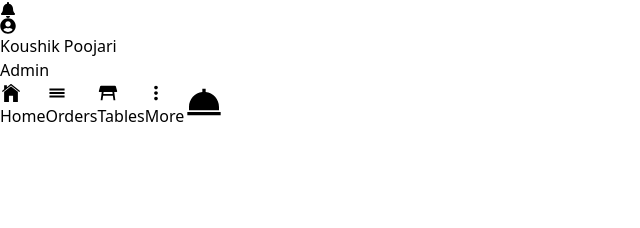
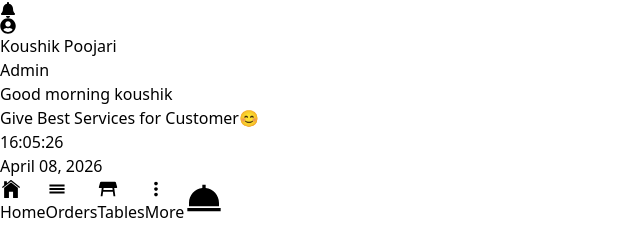
Before and after one commit to Veerajrao/DineDesk-POS-Management-System, a React (Vite) app: page / in a window 1280 px wide. Shown: the part 362-590 px from the top of the page, without its empty margins (0-640 px from the left). Built offline with nearby package versions, Linux system fonts and the light colour scheme.

Commit message:
added time and greetings

```diff
--- /dev/null
+++ b/src/components/home/Greetings.jsx
@@ -0,0 +1,44 @@
+import React, { useState,useEffect} from 'react'
+
+const Greetings = () => {
+  const [dateTime, setDateTime]=useState(new Date());
+
+
+  useEffect(() => {
+    const timer = setInterval(() => setDateTime (new Date()), 1000);
+    return () => clearInterval(timer);
+  }, []);
+
+
+  const formatDate = (date) => {
+  const months = [
+    'January', 'February', 'March', 'April', 'May', 'June',
+    'July', 'August', 'September', 'October', 'November', 'December'
+  ];
+
+    return `${months [date.getMonth()]} ${String(date.getDate()).padStart (2, '0')}, ${date.getFullYear()}`;
+
+  };
+
+
+  const formatTime = (date) =>
+    `${String(date.getHours()).padStart(2, "0")}:${String(
+    date.getMinutes()
+    ).padStart(2, "0")}:${String(date.getSeconds()).padStart (2, "0")}`;
+
+
+  return (
+    <div className='flex justify-between items-center px-8 mt-5'>
+      <div>
+        <h1 className='text-[#f5f5f5] text-2xl mb-2 font-semibold tracking-wide'>Good morning koushik</h1>
+        <p className='text-[#ababab] text-sm'>Give Best Services for Customer😊</p>
+      </div>
+      <div>
+        <h1 className='text-[#f5f5f5] text-3xl font-bold tracking-wide w-[130px]'>{formatTime(dateTime)}</h1>
+        <p className='text-[#ababab] text-sm'>{formatDate(dateTime)}</p>
+      </div>
+    </div>
+  )
+}
+
+export default Greetings
--- a/src/pages/Home.jsx
+++ b/src/pages/Home.jsx
@@ -1,10 +1,13 @@
 import React from "react"
 import BottomNav from "../components/shared/BottomNav"
+import Greetings from  "../components/home/Greetings"
 const Home =() =>{
     return(
         <section className="bg-[#1f1f1f] h-[calc(100vh-7rem)] overflow-hidden flex gap-3">
         {/*Left-Div*/}
-        <div className="flex-[3] bg-red-600"></div>
+        <div className="flex-[3]">
+            <Greetings/>
+        </div>
         {/*Right-Div*/}
         <div className="flex-[2] bg-blue-600"></div>
         <BottomNav/>
```
